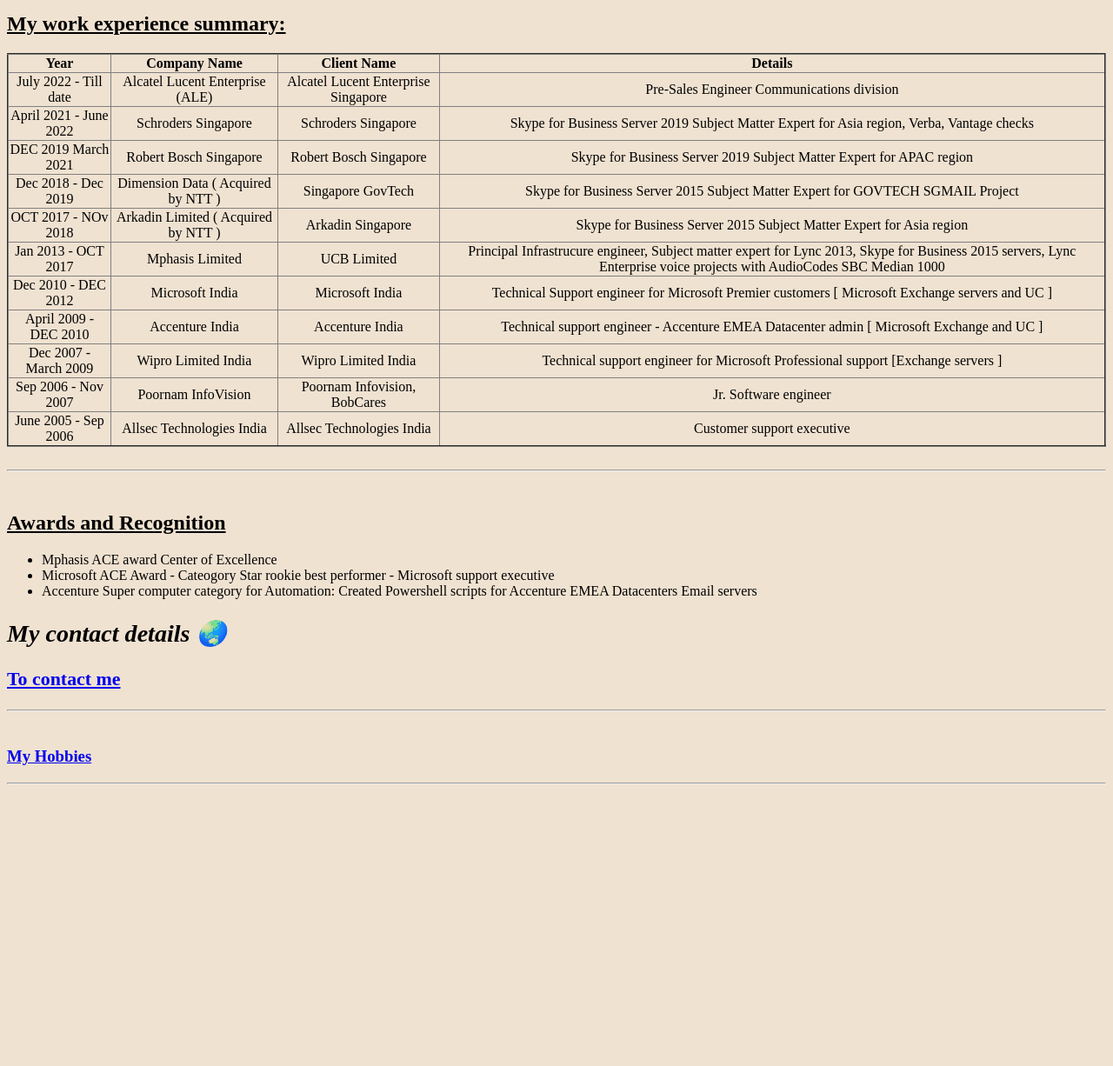
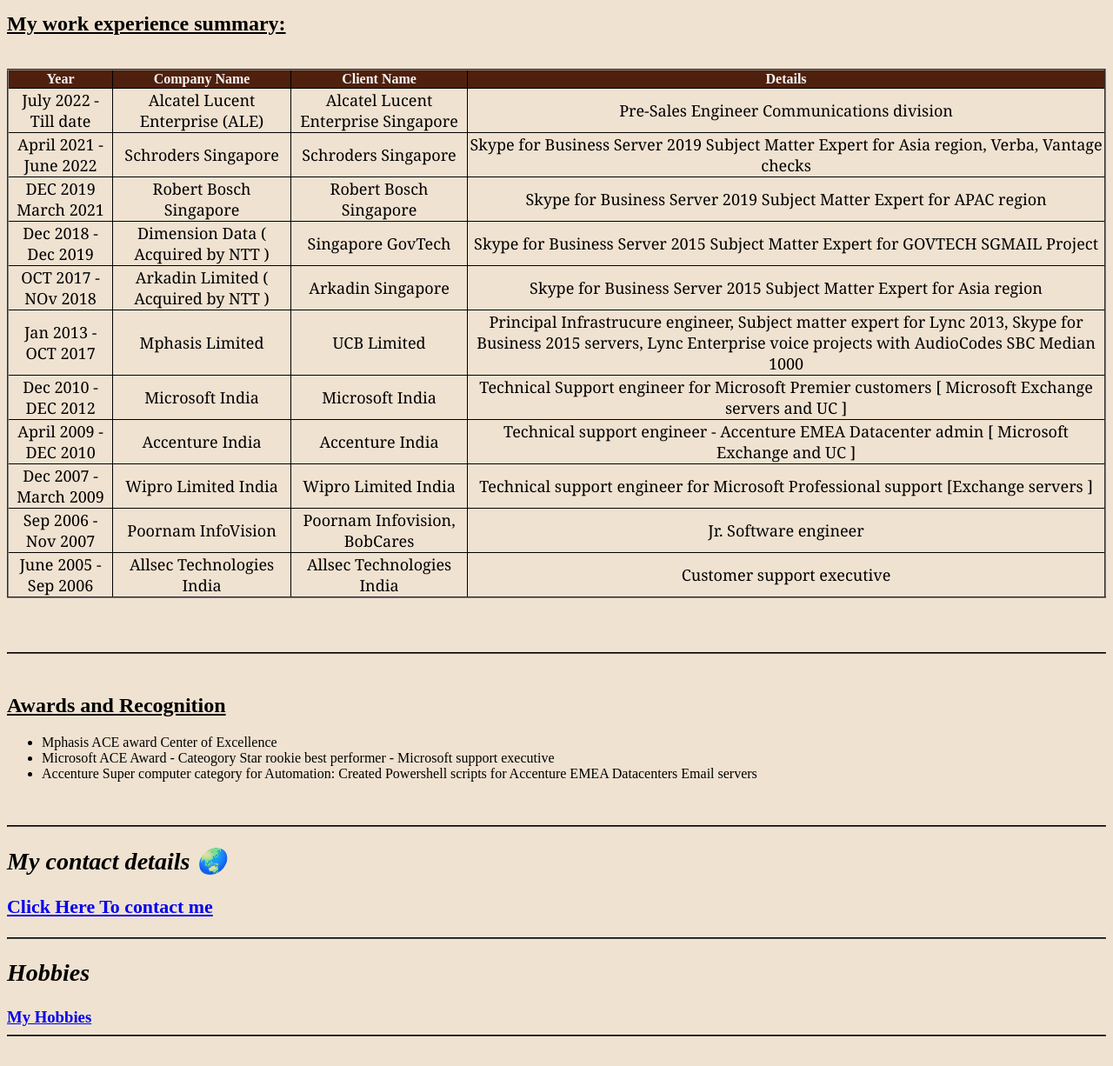
Before and after one commit to yogeshso/cv, a plain HTML site: page index.html in a window 1280 px wide. Shown: the part 480-1706 px from the top of the page at 87% size. Before the commit the page ends 1400 px from the top, so only its background shows below. Drawn offline with Linux system fonts and the light colour scheme.

Commit message:
Add files via upload

```diff
--- a/index.html
+++ b/index.html
@@ -13,6 +13,27 @@
     table {
         border-collapse:collapse;
         text-align: center;
+    }
+    td {
+        color: black;
+        font-size: large;
+        font-family: Cambria, Cochin, Georgia, Times, 'Times New Roman', serif;
+vertical-align: center;
+    }
+th {
+
+background-color:#4F200D;
+ color: whitesmoke;
+}
+    tr{
+
+        display: table-row;
+vertical-align: inherit;
+border-color: black;
+    }
+    hr{
+        border-color: black;
+        border-width:1.5px;
     }
   body {
 
@@ -46,14 +67,16 @@
 
 <p> <em> <strong><h3> <u>Certifications </h3></u> </strong> </em> </p>
     <ul>
+
          <li>Certified Enterprise Blockchain Architect from <em> <strong> <a href="https://101blockchains.com/"> 101blockchain </a></strong> </em></li>
          <li>SIP School Certified Associate (SSCA) from <a href="https://www.thesipschool.com/"> The SIP School </a></li>
     </ul>
-
+          <br>
     <hr>
 
-    <br>
+
 <p> <h2> <u>My work experience summary:</u></h2></p>
+<br>
        <table border="2">
         <tr>
             <th> Year </th>
@@ -157,6 +180,8 @@
 
        <br>
 
+       <br>
+       <br>
 <hr>
 
 <br>
@@ -172,16 +197,19 @@
 
 
 <p>
-
+    <br>
+    <hr>
      <h3><i> <h2> My contact details 🌏 </i></h2> </p>
-    <a href ="contactMe.html"> <h3>To contact me</h3> </a></p>
+    <a href ="contactMe.html"> <h3> Click Here To contact me</h3> </a></p>
 <hr>
 
 <p>
 
-    <br>
+
+    <h3><i> <h2> Hobbies </i></h2> </p>
     <a href="hobbies.html"> My Hobbies </a>
     <hr>
+    <br>
 </p>
 
 </body>
```
